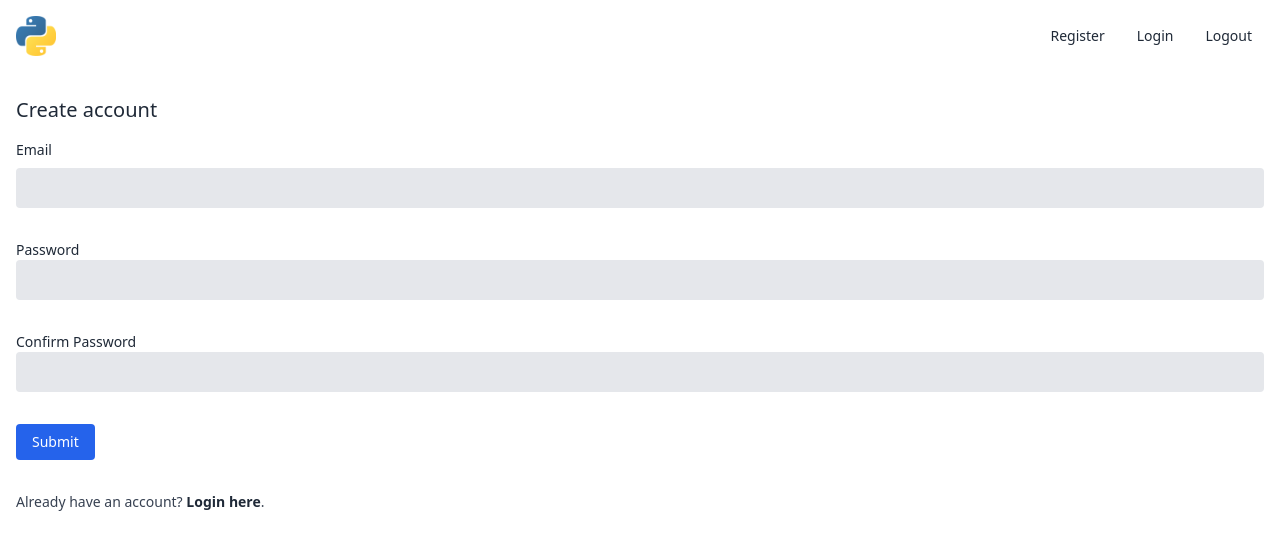
After one commit to moeenn/flask-sample-app, a Flask app: template app/modules/user/templates/user_register.html in a window 1280 px wide. The commit adds this page. Shown: the top 550 px of the page. Run offline with Flask 3, Linux system fonts and the light colour scheme; the template is opened without the code that fills it, so the values that code supplies are empty; style sheets or scripts are compiled from the project's sources.

Commit message:
implemented additional layouts

```diff
--- a/app/__init__.py
+++ b/app/__init__.py
@@ -2,6 +2,7 @@ import os
 from flask import Flask, render_template
 from turbo_flask import Turbo
 from .modules.public_pages.public_pages_blueprint import public_pages_blueprint
+from .modules.user.user_blueprint import user_blueprint
 from .modules.auth.auth_blueprint import auth_blueprint
 from .modules.dashboard.dashboard_blueprint import dashboard_blueprint
 
@@ -29,5 +30,6 @@ def internal_server_error(error):
     register all blueprints (i.e. sub-routers) here
 """
 app.register_blueprint(public_pages_blueprint)
+app.register_blueprint(user_blueprint, url_prefix="/user")
 app.register_blueprint(auth_blueprint, url_prefix="/auth")
 app.register_blueprint(dashboard_blueprint, url_prefix="/dashboard")
--- a/app/modules/dashboard/templates/dashboard.html
+++ b/app/modules/dashboard/templates/dashboard.html
@@ -1,4 +1,4 @@
-{% extends "layouts/base.html" %}
+{% extends "layouts/dashboard_layout.html" %}
 
 {% block title %}Dashboard{% endblock %}
 
--- a/app/modules/public_pages/templates/home.html
+++ b/app/modules/public_pages/templates/home.html
@@ -1,4 +1,4 @@
-{% extends "layouts/base.html" %}
+{% extends "layouts/public_layout.html" %}
 
 {% block title %}Home Page{% endblock %}
 
--- /dev/null
+++ b/app/modules/user/templates/user_register.html
@@ -0,0 +1,36 @@
+{% extends "layouts/public_layout.html" %}
+
+{% block title %}Create account{% endblock %}
+
+{% block content %}
+<div class="py-6">
+    <h2 class="text-xl text-gray-800 mb-4">Create account</h2>
+    <form action="{{ url_for('user.user_register') }}" method="post" class="flex-col space-y-8">
+        <fieldset class="flex-col space-y-2">
+            <label for="email" class="block text-sm text-gray-800">Email</label>
+            <input type="email" name="email" class="bg-gray-200 px-3 py-2 rounded active:bg-gray-300 w-full" required />
+        </fieldset>
+
+        <fieldset>
+            <label for="password" class="block text-sm text-gray-800">Password</label>
+            <input type="text" name="password" class="bg-gray-200 px-3 py-2 rounded active:bg-gray-300 w-full" required
+                minlength="8" />
+        </fieldset>
+
+        <fieldset>
+            <label for="confirm_password" class="block text-sm text-gray-800">Confirm Password</label>
+            <input type="text" name="confirm_password" class="bg-gray-200 px-3 py-2 rounded active:bg-gray-300 w-full"
+                required minlength="8" />
+        </fieldset>
+
+        <fieldset>
+            <input type="submit" value="Submit" class="text-sm text-white bg-blue-600 px-4 py-2 rounded" />
+        </fieldset>
+    </form>
+
+    <div class="pt-8">
+        <p class="text-sm text-gray-700">Already have an account? <a href="{{ url_for('auth.login_page') }}"
+                class="font-bold text-gray-800">Login here</a>.</p>
+    </div>
+</div>
+{% endblock %}
--- a/app/templates/errors/error.html
+++ b/app/templates/errors/error.html
@@ -1,6 +1,6 @@
-{% extends "layouts/base.html" %}
+{% extends "layouts/public_layout.html" %}
 
-{% block title %}Not Found{% endblock %}
+{% block title %}{{ message }}{% endblock %}
 
 {% block content %}
 <div class="py-6">
--- /dev/null
+++ b/app/templates/layouts/base_layout.html
@@ -0,0 +1,16 @@
+<!DOCTYPE html>
+<html lang="en">
+
+<head>
+  <meta charset="UTF-8">
+  <meta name="viewport" content="width=device-width, initial-scale=1.0">
+  <link rel="stylesheet" href="{{ url_for('static', filename='dist/global.css') }}">
+  <link rel="shortcut icon" href="{{ url_for('static', filename='favicon.png') }}" type="image/png">
+  {{ turbo() }}
+  {% block scripts %}{% endblock %}
+  <title>Site - {% block title%}{% endblock %}</title>
+</head>
+
+<body>
+  {% block body %}{% endblock %}
+</html>
--- /dev/null
+++ b/app/templates/layouts/public_layout.html
@@ -0,0 +1,15 @@
+{% extends "layouts/base_layout.html" %}
+
+{% block body %}
+  <div class="container mx-auto">
+    {% include "segments/navbar.html" %}
+  </div>
+
+  <div class="container mx-auto px-4">
+    {% include "segments/flash.html" %}
+  </div>
+
+  <main class="container mx-auto px-4">
+    {% block content%}{% endblock %}
+  </main>
+{% endblock %}
--- /dev/null
+++ b/app/templates/segments/flash.html
@@ -0,0 +1,11 @@
+{% with messages = get_flashed_messages(with_categories=true) %}
+{% if messages %}
+<aside>
+  {% for category, message in messages %}
+  <ul class="flash-{{ category }} px-3 py-2 rounded">
+    <li class="text-sm py-2">{{ message }}</li>
+  </ul>
+  {% endfor %}
+</aside>
+{% endif %}
+{% endwith %}
--- /dev/null
+++ b/app/templates/segments/navbar.html
@@ -0,0 +1,16 @@
+<nav class="flex justify-between p-4">
+    <div>
+        <a href="{{ url_for('public_pages.home_page') }}">
+            <img src="{{ url_for('static', filename='logo.png') }}" alt="logo" class="h-10" />
+        </a>
+    </div>
+
+    <div class="flex space-x-2">
+        <a href="{{ url_for('user.user_register_page') }}"
+            class="text-sm my-auto text-gray-800 hover:bg-gray-100 px-3 py-2 rounded">Register</a>
+        <a href="{{ url_for('auth.login_page') }}"
+            class="text-sm my-auto text-gray-800 hover:bg-gray-100 px-3 py-2 rounded">Login</a>
+        <a href="{{ url_for('auth.user_logout') }}"
+            class="text-sm my-auto text-gray-800 hover:bg-gray-100 px-3 py-2 rounded">Logout</a>
+    </div>
+</nav>
```
Also changed, not shown: app/modules/auth/templates/login.html (+10 -3 lines), app/modules/user/user_blueprint.py (added, +19 -0 lines), app/templates/layouts/base.html (deleted, +0 -47 lines), app/templates/layouts/dashboard_layout.html (added, +33 -0 lines), app/static/logo.png (added), 1 other file.
